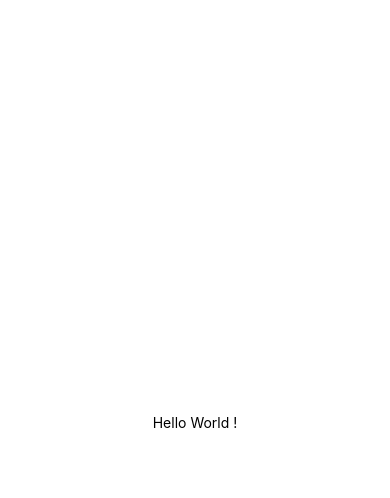
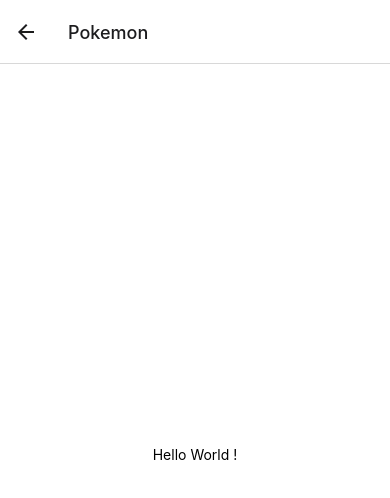
Before and after one commit to gBoole01/react-native-crash-course, a React Native app: screen /Pokemon in a window 390 px wide. Shown: the top 498 px of the page. Built offline with nearby package versions, Linux system fonts and the light colour scheme.

Commit message:
chore: use Typescript

```diff
--- /dev/null
+++ b/App.tsx
@@ -0,0 +1,16 @@
+import { NavigationContainer } from '@react-navigation/native';
+import { createNativeStackNavigator } from '@react-navigation/native-stack';
+import React from 'react';
+import HomeScreen from './components/HomeScreen';
+
+const Stack = createNativeStackNavigator();
+export default function App() {
+  return (
+    <NavigationContainer>
+      <Stack.Navigator>
+        <Stack.Screen name="Pokedex" component={HomeScreen} />
+        <Stack.Screen name="Pokemon" component={HomeScreen} />
+      </Stack.Navigator>
+    </NavigationContainer>
+    );
+}
--- /dev/null
+++ b/tsconfig.json
@@ -0,0 +1,4 @@
+{
+  "compilerOptions": {},
+  "extends": "expo/tsconfig.base"
+}
```
Also changed, not shown: components/HomeScreen.tsx (renamed from App.js, +7 -2 lines).
